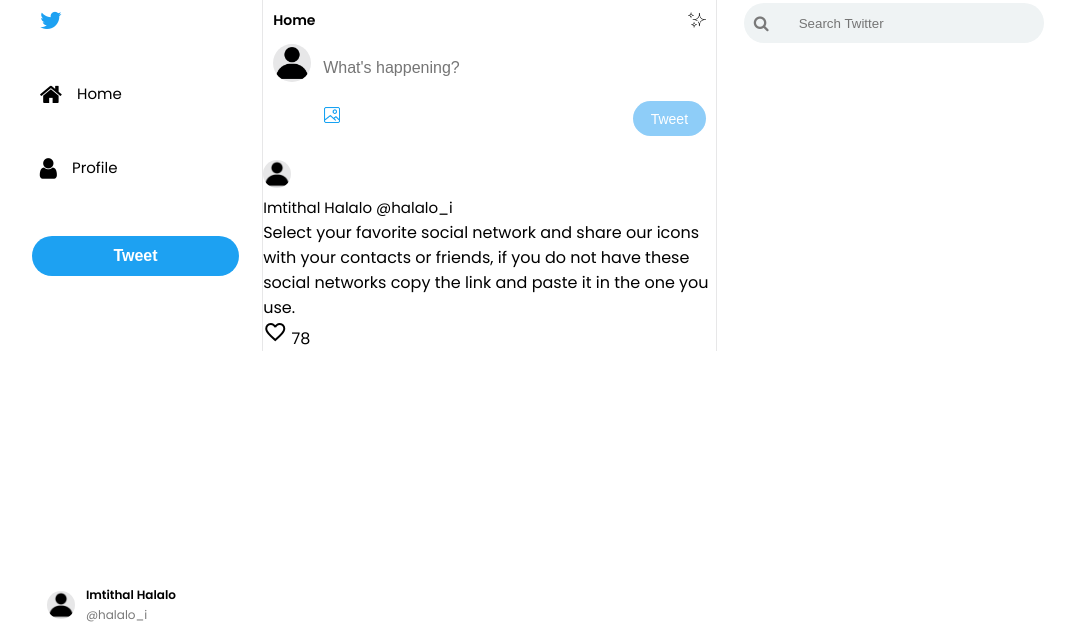
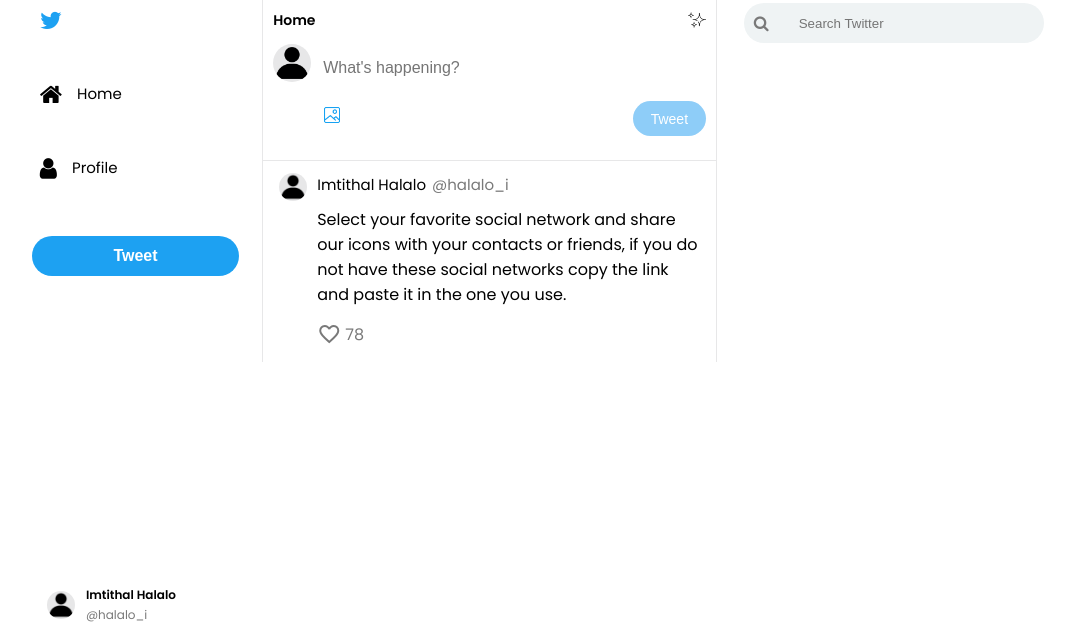
Before and after one commit to imtithalhalalo/clone-twitter, a PHP site: page /feed.html in a window 1280 px wide. Shown: the top 622 px of the page, without its empty margins (109-1184 px from the left). Run offline with PHP 8.4, Linux system fonts and the light colour scheme.

Commit message:
Styling tweet div in the tweets feed section css

```diff
--- a/frontend/css/style.css
+++ b/frontend/css/style.css
@@ -255,7 +255,6 @@ select {
   cursor: pointer;
   margin-top: 15px;
   font-size: 1rem;
-
 }
 .tweet-button:hover {
   background-color: #1a8cd8;
@@ -292,7 +291,6 @@ select {
   color: #797979;
 }
 /* End Header Nav */
-
 
 /* Start Main */
 
@@ -404,7 +402,53 @@ select {
 .tweet-action .tweet-button .clicked {
   background-color: #1da1f2;
 }
+.tweet {
+  display: flex;
+  width: 100%;
+  min-height: 100px;
+  padding: 12px 16px 0 16px;
+  border-top: 1px solid #e7e7e8;
+  cursor: pointer;
+}
 
+.tweet-details {
+  width: 100%;
+  margin-left: 10px;
+  display: flex;
+  flex-direction: column;
+}
+
+.tweet i {
+  color: #797979;
+}
+
+.user-details {
+  font-weight: 700;
+  font-size: 14px;
+}
+
+.user-details span {
+  color: #797979;
+  font-weight: 400;
+  margin-left: 2px;
+}
+
+.tweet-txt {
+  width: 100%;
+  margin-top: 10px;
+}
+
+.tweet-fav {
+  margin: 15px 0;
+  display: flex;
+  width: 100%;
+}
+
+.tweet-fav span {
+  color: #797979;
+  font-weight: normal;
+  margin-left: 4px;
+}
 /* Media Query */
 @media only screen and (max-width: 1260px) {
   .popup {
```
